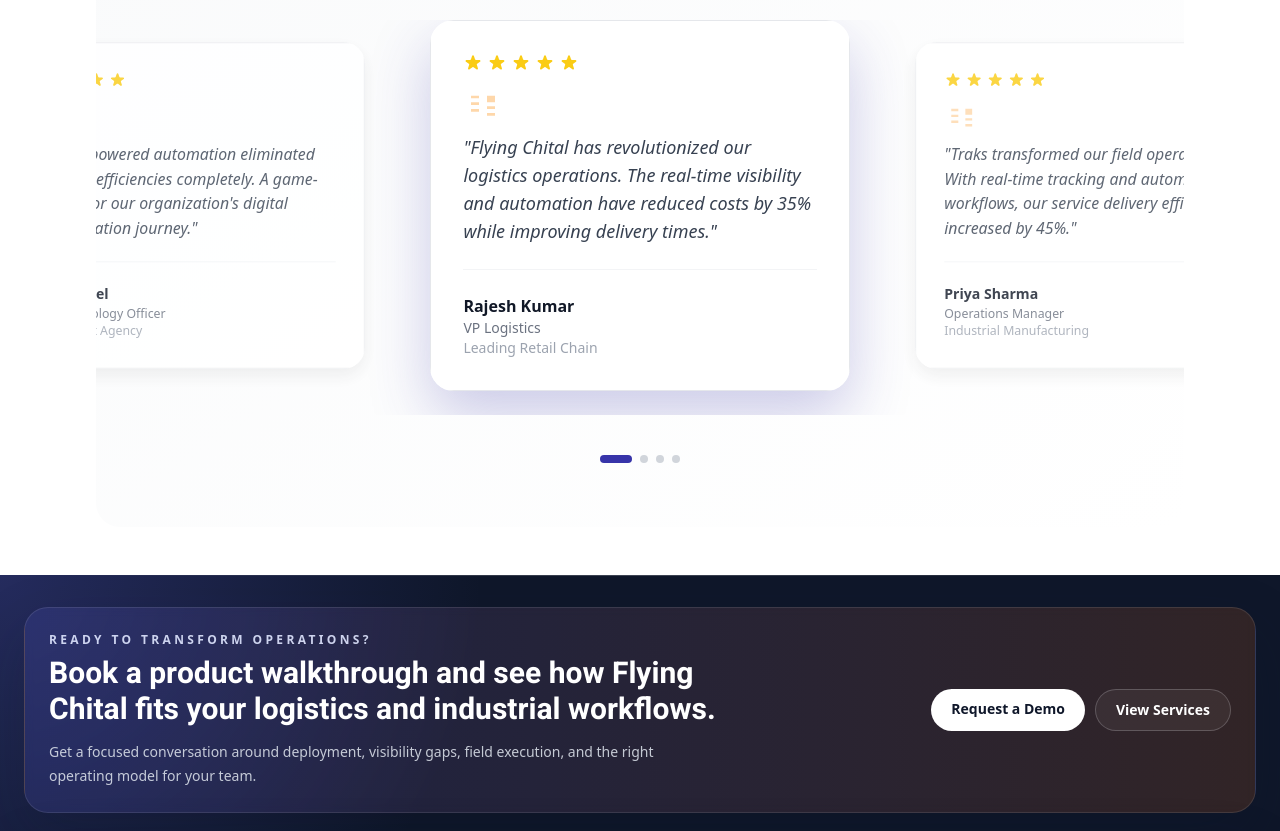
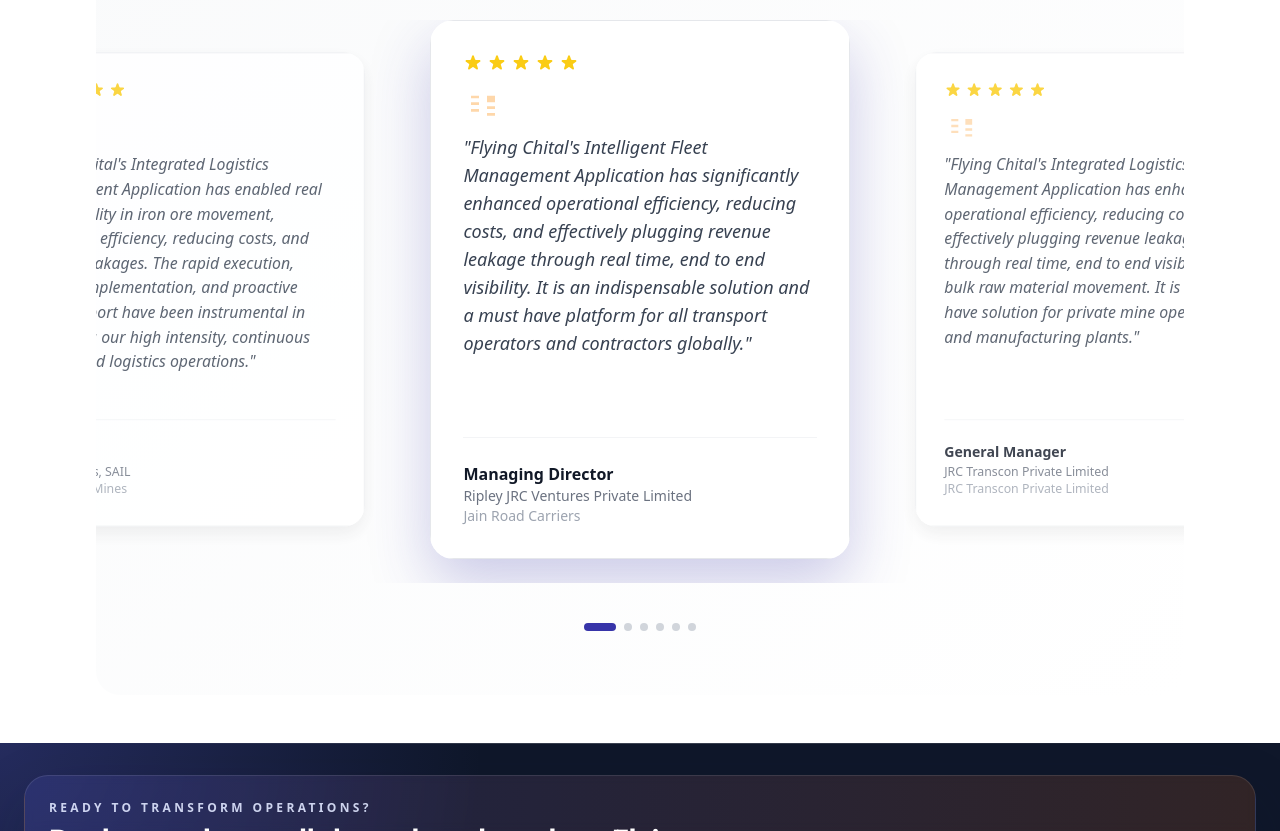
Before and after one commit to ALLINONETECH/Flying-Chittal, a React (Vite) app: page / in a window 1280 px wide. Shown: the part 4720-5551 px from the top of the page. Built offline with nearby package versions, Linux system fonts and the light colour scheme; no server answers.

Commit message:
feat: Update contact information and testimonials across Chat, Contact, and Home pages

```diff
--- a/src/pages/Chat.jsx
+++ b/src/pages/Chat.jsx
@@ -22,7 +22,14 @@
 const officeLocations = [
   {
     title: "Registered Office",
-    lines: ["Sector V, Niladri Vihar", "Bhubaneswar, Odisha", "India - 751021"],
+    lines: [
+      "Flying Chital Private Limited",
+      "Room No 228, Second Floor, DLF Cyber City",
+      "IDCO Info Park, Technology Corridor",
+      "Chandaka Industrial Estate, Patia",
+      "Bhubaneswar, Dist - Khorda, Odisha 751024",
+      "Email: info@flyingchital.com",
+    ],
   },
   // {
   //   title: "Head Office",
--- a/src/pages/Contact/Contact.jsx
+++ b/src/pages/Contact/Contact.jsx
@@ -72,10 +72,10 @@
                   Monday to Saturday, 9:00 AM to 7:00 PM
                 </p>
                 <a
-                  href="tel:+917894567778"
+                  href="tel:+917676429520"
                   className="text-indigo-700 font-semibold mt-3 inline-block"
                 >
-                  +91 78945 67778
+                  +91 7676429520
                 </a>
               </div>
 
--- a/src/pages/Home/Home.jsx
+++ b/src/pages/Home/Home.jsx
@@ -68,37 +68,55 @@
   const testimonials = [
     {
       quote:
-        "Flying Chital has revolutionized our logistics operations. The real-time visibility and automation have reduced costs by 35% while improving delivery times.",
-      author: "Rajesh Kumar",
-      role: "VP Logistics",
-      company: "Leading Retail Chain",
+        "Flying Chital's Intelligent Fleet Management Application has significantly enhanced operational efficiency, reducing costs, and effectively plugging revenue leakage through real time, end to end visibility. It is an indispensable solution and a must have platform for all transport operators and contractors globally.",
+      author: "Managing Director",
+      role: "Ripley JRC Ventures Private Limited",
+      company: "Jain Road Carriers",
       rating: 5,
       avatar: null,
     },
     {
       quote:
-        "Traks transformed our field operations. With real-time tracking and automated workflows, our service delivery efficiency increased by 45%.",
-      author: "Priya Sharma",
-      role: "Operations Manager",
-      company: "Industrial Manufacturing",
+        "Flying Chital's Integrated Logistics Management Application has enhanced operational efficiency, reducing costs, and effectively plugging revenue leakage through real time, end to end visibility in bulk raw material movement. It is a must have solution for private mine operators and manufacturing plants.",
+      author: "General Manager",
+      role: "JRC Transcon Private Limited",
+      company: "JRC Transcon Private Limited",
       rating: 5,
       avatar: null,
     },
     {
       quote:
-        "The data-driven insights from their platform helped us identify and prevent revenue leakages. Outstanding ROI within the first quarter.",
-      author: "Vikram Singh",
-      role: "CFO",
-      company: "Mining & Resources",
+        "Flying Chital's Smart Vehicle Management System (SVMS) has significantly streamlined vehicular operations and brought substantial reductions in operational costs. The system has enhanced efficiency, transparency, and control, making it a highly effective solution for modern urban fleet and municipal transport management.",
+      author: "Additional Commissioner",
+      role: "Bhubaneswar Municipal Corporation",
+      company: "Bhubaneswar Municipal Corporation",
       rating: 5,
       avatar: null,
     },
     {
       quote:
-        "Their AI-powered automation eliminated manual inefficiencies completely. A game-changer for our organization's digital transformation journey.",
-      author: "Meera Patel",
-      role: "Chief Technology Officer",
-      company: "Government Agency",
+        "Flying Chital's Attendance and Field Personnel Monitoring and Management System has demonstrated seamless implementation and reliability. The team's strong project management, timely execution, and responsive after sales support have ensured smooth operations and measurable improvements in workforce supervision and overall efficiency.",
+      author: "Managing Director",
+      role: "Yatri Corporate Services Pvt. Ltd.",
+      company: "Yatri Corporate Services Pvt. Ltd. (YCS)",
+      rating: 5,
+      avatar: null,
+    },
+    {
+      quote:
+        "Flying Chital's Integrated Logistics Management Application has transformed inbound and outbound logistics with real time visibility. It has improved efficiency, reduced costs, and minimized leakages. The swift execution, seamless implementation, and proactive 24X7 support make it indispensable for mining operators and manufacturing plants handling high volume logistics operations.",
+      author: "General Manager",
+      role: "SJSPL Plant, Barbil",
+      company: "SJSPL",
+      rating: 5,
+      avatar: null,
+    },
+    {
+      quote:
+        "Flying Chital's Integrated Logistics Management Application has enabled real time visibility in iron ore movement, improving efficiency, reducing costs, and curbing leakages. The rapid execution, smooth implementation, and proactive 24X7 support have been instrumental in sustaining our high intensity, continuous mining and logistics operations.",
+      author: "DGM",
+      role: "Bolani Mines, SAIL",
+      company: "SAIL Bolani Mines",
       rating: 5,
       avatar: null,
     },
```
